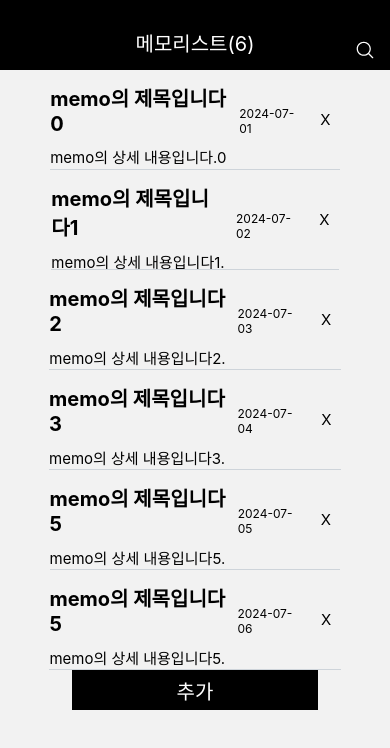
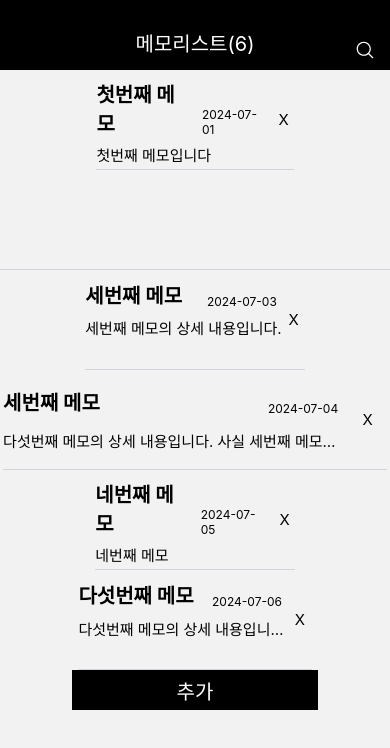
Before and after one commit to codemodel6/mobileMemo, a React Native app: screen /MemoListPage in a window 390 px wide. Shown: the top 748 px of the page. Built offline with nearby package versions, Linux system fonts and the light colour scheme.

Commit message:
feat : 데이터 텍스트 변경

```diff
--- a/app/data/memoListData.ts
+++ b/app/data/memoListData.ts
@@ -16,48 +16,49 @@ export interface MemoListProps {
 export const memoListData: MemoListProps[] = [
   {
     id: 'AMIFE-6AEM-EFIAM-MEIFE0',
-    title: 'memo의 제목입니다0',
-    description: 'memo의 상세 내용입니다.0',
+    title: '첫번째 메모',
+    description: '첫번째 메모입니다',
     createdAt: '2024-06-06',
     updatedAt: '2024-07-01',
     keyNumber: 0,
   },
   {
     id: 'AMIFE-6AEM-EFIAM-MEIFE1',
-    title: 'memo의 제목입니다1',
-    description: 'memo의 상세 내용입니다1.',
+    title: '두번째 메모',
+    description:
+      '두번째 메모 입니다 긴 글자를 테스트 하기 위해서 여러개의 글자를 입력해 보겠습니다 아주 긴 글자를 준비해 볼까요 지금입니다 긴 글자가 나왔습니다',
     createdAt: '2024-06-07',
     updatedAt: '2024-07-02',
     keyNumber: 1,
   },
   {
     id: 'AMIFE-6AEM-EFIAM-MEIFE2',
-    title: 'memo의 제목입니다2',
-    description: 'memo의 상세 내용입니다2.',
+    title: '세번째 메모',
+    description: '세번째 메모의 상세 내용입니다.',
     createdAt: '2024-06-08',
     updatedAt: '2024-07-03',
     keyNumber: 2,
   },
   {
     id: 'AMIFE-6AEM-EFIAM-MEIFE3',
-    title: 'memo의 제목입니다3',
-    description: 'memo의 상세 내용입니다3.',
+    title: '세번째 메모',
+    description: '다섯번째 메모의 상세 내용입니다. 사실 세번째 메모입니다',
     createdAt: '2024-06-09',
     updatedAt: '2024-07-04',
     keyNumber: 3,
   },
   {
     id: 'AMIFE-6AEM-EFIAM-MEIFE4',
-    title: 'memo의 제목입니다5',
-    description: 'memo의 상세 내용입니다5.',
+    title: '네번째 메모',
+    description: '네번째 메모',
     createdAt: '2024-06-10',
     updatedAt: '2024-07-05',
     keyNumber: 4,
   },
   {
     id: 'AMIFE-6AEM-EFIAM-MEIFE5',
-    title: 'memo의 제목입니다5',
-    description: 'memo의 상세 내용입니다5.',
+    title: '다섯번째 메모',
+    description: '다섯번째 메모의 상세 내용입니다.',
     createdAt: '2024-06-11',
     updatedAt: '2024-07-06',
     keyNumber: 5,
```
